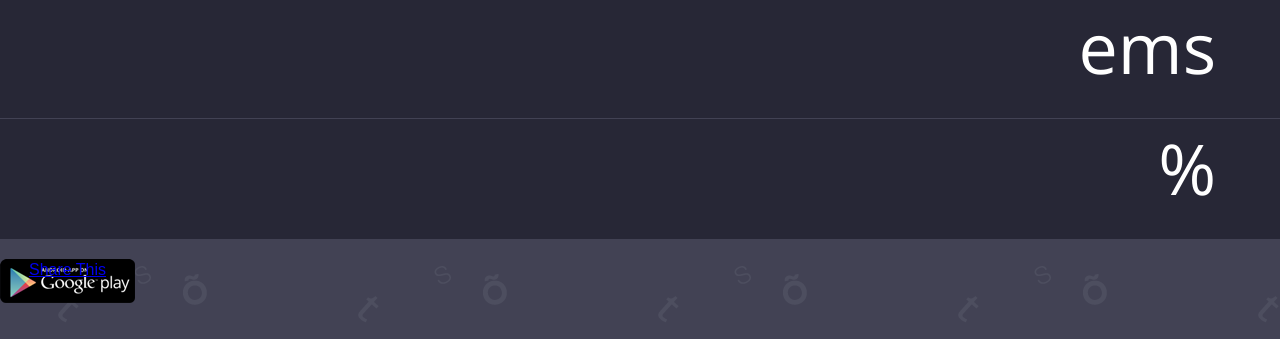
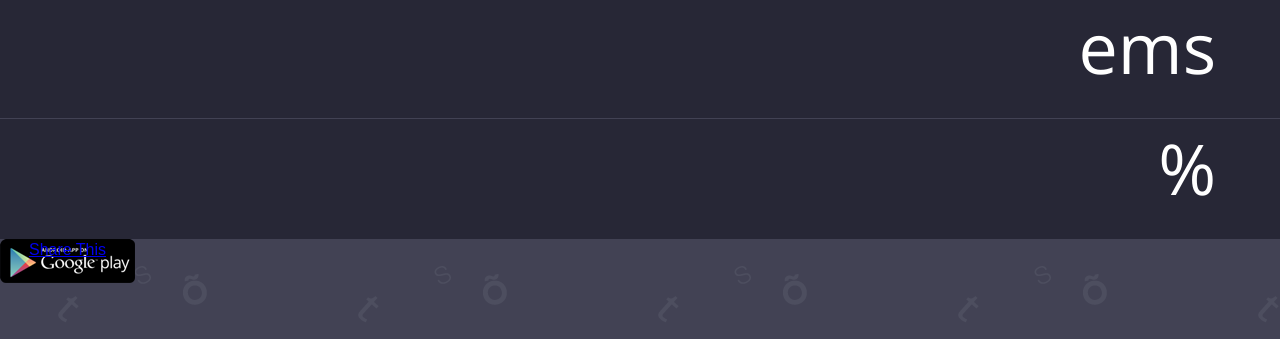
Before and after one commit to BHouwens/TypeShift, a website: page index.html in a window 1280 px wide. Shown: the part 735-1074 px from the top of the page. Drawn offline with nearby package versions, Linux system fonts and the light colour scheme.

Commit message:
Update index.html

```diff
--- a/index.html
+++ b/index.html
@@ -29,7 +29,7 @@
 
 		<div class="unit" ng-repeat="v in units">{{ calculate(v) | number: 2 }} {{ v }}</div>
 		<footer class="clearfix">
-			<a style="margin-top:20px;" href="https://twitter.com/share" class="twitter-share-button" data-lang="en" data-size="large" data-text="Check out TypeShift to start converting web type: " data-count="none">Share This</a>
+			<a href="https://twitter.com/share" class="twitter-share-button" data-lang="en" data-size="large" data-text="Check out TypeShift to start converting web type: " data-count="none">Share This</a>
 <script>!function(d,s,id){var js,fjs=d.getElementsByTagName(s)[0];if(!d.getElementById(id)){js=d.createElement(s);js.id=id;js.src="https://platform.twitter.com/widgets.js";fjs.parentNode.insertBefore(js,fjs);}}(document,"script","twitter-wjs");</script>
 		</footer>
 	</div>
```
